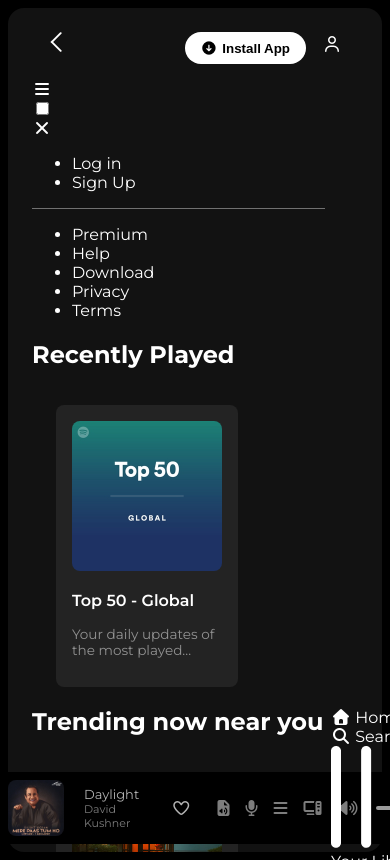
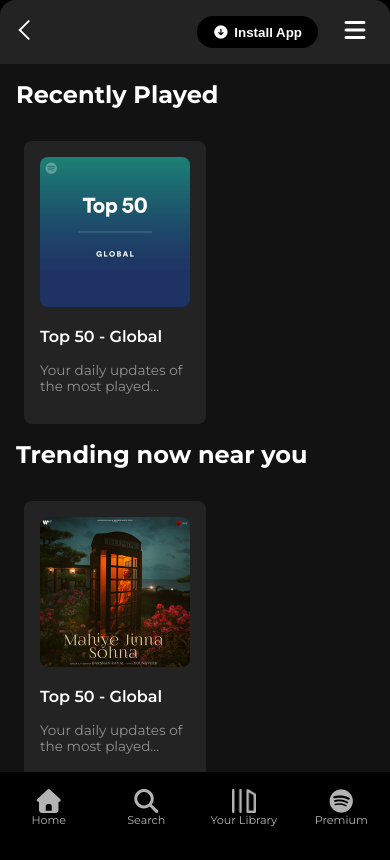
Before and after one commit to Sambhavscoding/Spotifyclone, a plain HTML site: page index.html in a window 390 px wide. Drawn offline with Linux system fonts and the light colour scheme.

Commit message:
styles.css

```diff
--- a/styles.css
+++ b/styles.css
@@ -25,6 +25,7 @@
     border-radius: 1rem;
     overflow: auto;
     padding: 0 1.5rem 0 1.5rem;
+    z-index: 1;
 }
 
 .music-player{
@@ -36,6 +37,7 @@
     display: flex ;
     justify-content: space-between;
     align-items: center;
+    z-index: 1;
 }
 
 a{
@@ -131,12 +133,11 @@
     border-radius: 100px;
     padding: 0.25rem 1rem;
     font-weight: 700;
-    margin-top:0.5rem ;
     height: 2rem;
     width: fit-content;
 }
 
-.darkbadge{
+.dark-badge{
     background-color: #000;
     color: white;
 }
@@ -350,3 +351,132 @@
     border-radius: 50%;
     margin-top: -6px;
 }
+.footer-options{
+    width: 100%;
+    display: grid;
+    grid-template-columns: repeat(4,1fr);
+    opacity: 0.7;
+}
+
+.lib-icon-footer{
+    width: 1.5rem;
+    height: 1.5rem;
+}
+
+.home, .search, .your-library, .premium{
+    justify-content: center;
+    display: flex;
+    flex-direction: column;
+    align-items: center;
+    font-size: 0.7rem;
+}
+
+.home i, .search i, .premium i{
+    font-size: 1.5rem;
+}
+.hamburger{
+    width: 2.5rem;
+    height: 2rem;
+    margin-right: 1rem;
+}
+
+
+.btn_one{
+    font-size: 1.5rem;
+    font-weight: 700;
+    position: absolute;
+    top: 1rem;
+    z-index: 100;
+    right:1.25rem;
+}
+
+.sidebar-menu{
+    position: fixed;
+    left: -1050px;
+    height: 100vh;
+    width: 100%;
+    background-color: black;
+    z-index: 100;
+}
+
+.hamburger-options .layer1 ul li{
+list-style: none;
+font-size: 1.25rem;
+padding:0.75rem 0 0.75rem 0;
+font-weight: 700;
+}
+
+.hamburger-options .layer2 .line{
+   width:10%;
+   margin-left:2.5rem;
+   border-top: 3px solid white;
+   opacity: 1;
+}
+
+.hamburger-options .layer3{
+    margin-top: 1.5rem;
+}
+
+.hamburger-options .layer3 ul li{
+list-style: none;
+font-size: 0.85rem;
+padding:0.25rem 0 0.25rem 0;
+font-weight: 700;
+}
+
+.sidebar-menu .btn_two{
+    color: white;
+    font-size: 1.2rem;
+    font-weight: 700;
+    position: absolute;
+    top: 1rem;
+    right:1.25rem;
+    opacity: 0;
+}
+
+#check{
+    display: none;
+}
+
+.btn_one:hover, .btn_two:hover{
+    cursor: pointer;
+}
+
+#check:checked ~.sidebar-menu{
+left: 0;
+}
+
+
+
+
+@media(max-width:1000px) {
+    .sticky-nav{
+        background-color: #232323;
+        width: 100%;
+    }
+    .main-content{
+        padding: 0;
+    }
+
+    h2{
+        margin: 1rem;
+    }
+
+    .main{
+        padding: 0;
+    }
+
+    .sticky-nav .hide{
+        display: none;
+    }
+
+    .music-player .hide{
+        display: none;
+    }
+}
+
+@media(min-width:1000px){
+    .phone{
+        display: none;
+    }
+}
```
